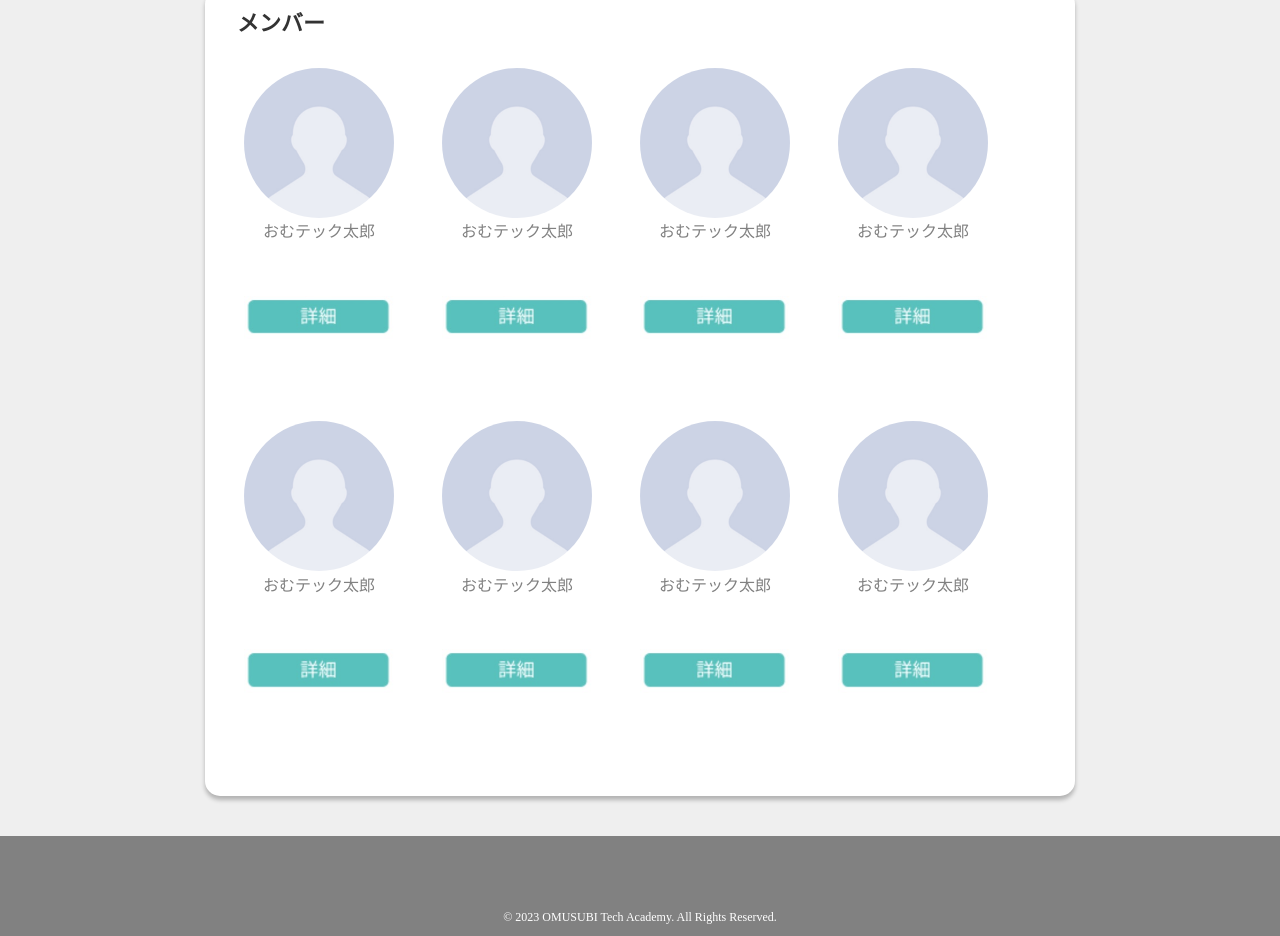
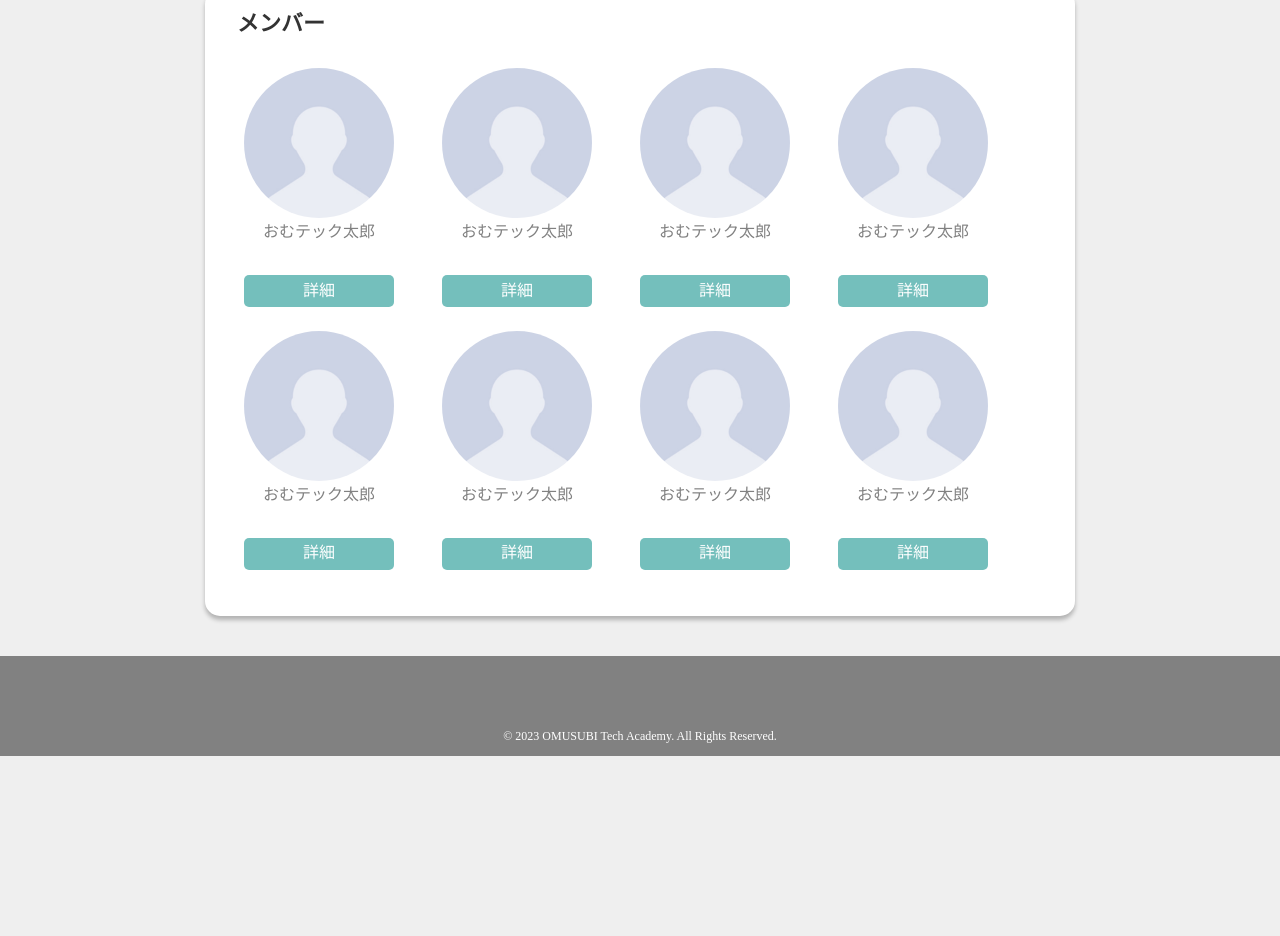
Before and after one commit to Yuma-omusubi/omu_tech_community, a plain HTML site: page index.html in a window 1280 px wide. Shown: the part 457-1393 px from the top of the page. After the commit the page ends 1213 px from the top, so only its background shows below. Drawn offline with Linux system fonts and the light colour scheme.

Commit message:
second commit revise

```diff
--- a/css/style.css
+++ b/css/style.css
@@ -145,6 +145,24 @@ header {
   margin: 1px auto;
 }
 
+.detail-button{
+
+  width: 150px;
+  height: 32px;
+  color:#FFF;
+  background-color: #74BFBC;
+  margin-top: 32px;
+  border:none;
+  border-radius: 5px;
+}
+
+.detail-button:hover {
+
+  color: #74BFBC;
+  background: #fff;
+
+}
+
 footer {
   background-color: #818181;
   height: 100px;
--- a/index.html
+++ b/index.html
@@ -48,48 +48,48 @@
   <div class="item">
     <img class="profile-img" src="image/user-profile.jpg" alt="profile">
     <p class="username">おむテック太郎</p>
-    <img class="detail-img" src="image/detail.jpeg" alt="detail">
+    <button class="detail-button">詳細</button>
   </div>
 
   <div class="item">
     <img class="profile-img" src="image/user-profile.jpg" alt="profile">
     <p class="username">おむテック太郎</p>
-     <img class="detail-img" src="image/detail.jpeg" alt="detail">
+     <button class="detail-button">詳細</button>
   </div>
 
   <div class="item">
     <img class="profile-img" src="image/user-profile.jpg" alt="profile">
     <p class="username">おむテック太郎</p>
-     <img class="detail-img" src="image/detail.jpeg" alt="detail">
+     <button class="detail-button">詳細</button>
   </div>
 
   <div class="item">
     <img class="profile-img" src="image/user-profile.jpg" alt="profile">
     <p class="username">おむテック太郎</p>
-     <img class="detail-img" src="image/detail.jpeg" alt="detail">
+     <button class="detail-button">詳細</button>
   </div>
   <div class="item">
     <img class="profile-img" src="image/user-profile.jpg" alt="profile">
     <p class="username">おむテック太郎</p>
-     <img class="detail-img" src="image/detail.jpeg" alt="detail">
+    <button class="detail-button">詳細</button>
   </div>
 
   <div class="item">
     <img class="profile-img" src="image/user-profile.jpg" alt="profile">
     <p class="username">おむテック太郎</p>
-     <img class="detail-img" src="image/detail.jpeg" alt="detail">
+     <button class="detail-button">詳細</button>
   </div>
 
   <div class="item">
     <img class="profile-img" src="image/user-profile.jpg" alt="profile">
     <p class="username">おむテック太郎</p>
-     <img class="detail-img" src="image/detail.jpeg" alt="detail">
+     <button class="detail-button">詳細</button>
   </div>
 
   <div class="item">
     <img class="profile-img" src="image/user-profile.jpg" alt="profile">
     <p class="username">おむテック太郎</p>
-     <img class="detail-img" src="image/detail.jpeg" alt="detail">
+    <button class="detail-button">詳細</button>
   </div>
 </div>
 
```
